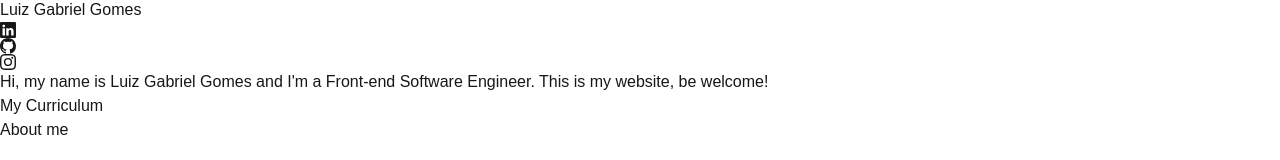
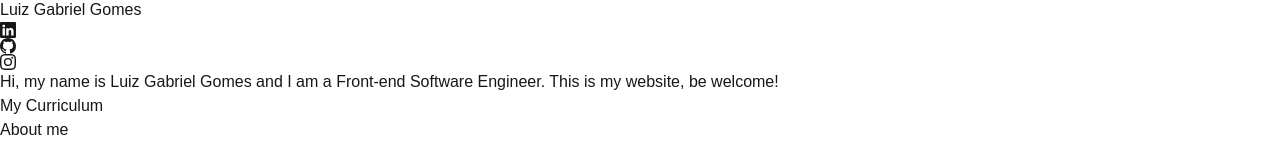
Before and after one commit to LuizGabrielGomes/My-Portfolio-, a Next.js app: page / in a window 1280 px wide. Shown: the part 1042-1202 px from the top of the page. Built offline with nearby package versions, Linux system fonts and the light colour scheme.

Commit message:
correcting

```diff
--- a/src/app/page.js
+++ b/src/app/page.js
@@ -38,7 +38,7 @@ export default function Home() {
           </div>
 
           <div>
-            <p className="text-purple-50 mx-6">Hi, my name is Luiz Gabriel Gomes and I'm a Front-end Software Engineer. This is my website, be welcome!</p>
+            <p className="text-purple-50 mx-6">Hi, my name is Luiz Gabriel Gomes and I am a Front-end Software Engineer. This is my website, be welcome!</p>
           </div>
 
         </div>
```
